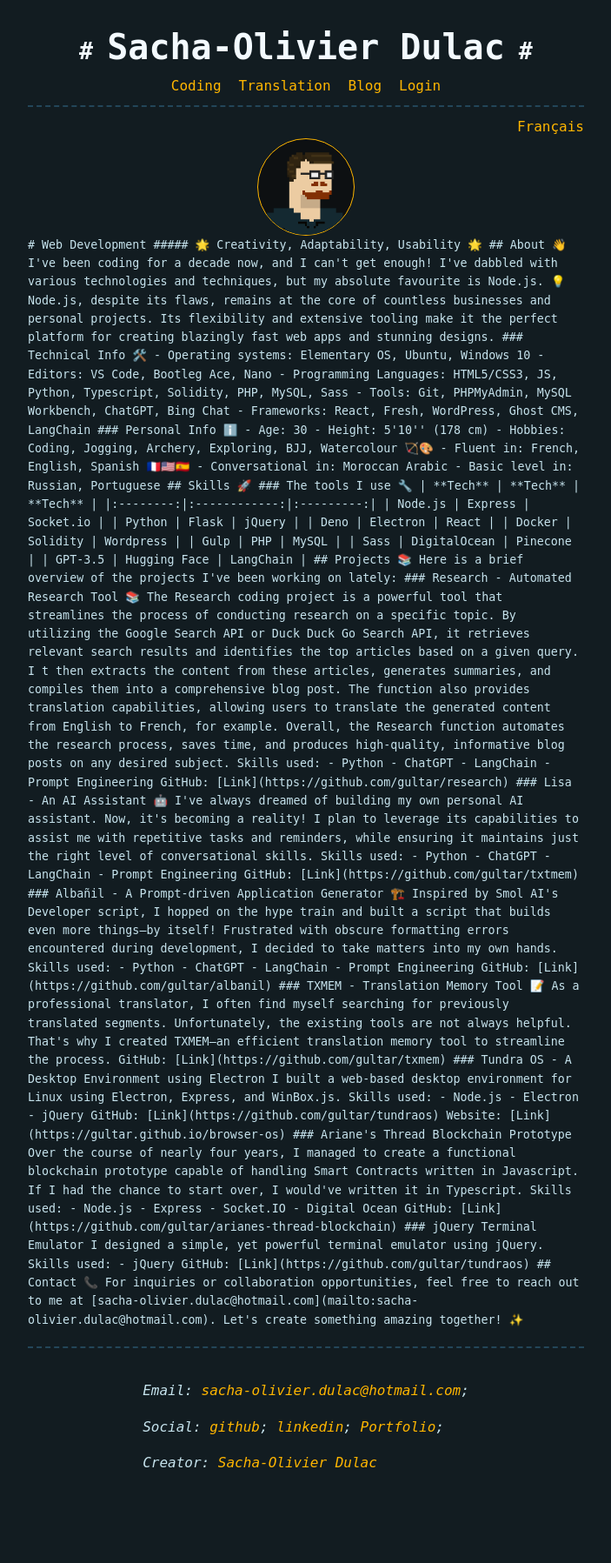
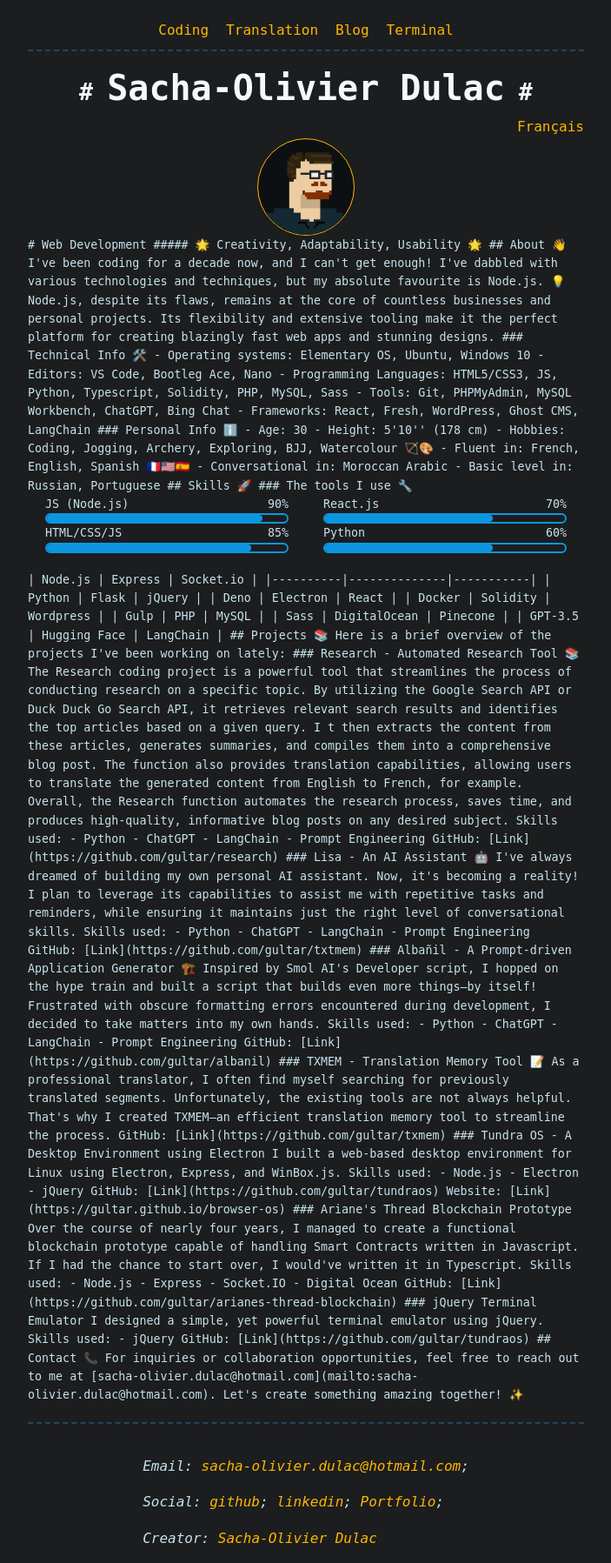
Before and after one commit to gultar/flask-portfolio, a Flask app: page / in a window 1280 px wide. Shown: the whole page at 87% size, without its empty margins (288-991 px from the left). Before the commit the page ends 1687 px from the top, so only its background shows below. Run offline with Flask 3, Linux system fonts and the light colour scheme; some libraries are stand-ins or nearby versions.

Commit message:
changing portfolio page

```diff
--- a/modules/routes.py
+++ b/modules/routes.py
@@ -2,6 +2,7 @@ from modules.dependencies import *
 from modules.file_utils import *
 from modules.decorators import *
 import os
+import json
 
 def create_routes(app):
 
@@ -228,6 +229,12 @@ def create_routes(app):
 
         return read_file(portfolio_path, encoding="UTF-8")
 
+    @app.route('/get-list-of-pages/',  methods=['GET'])
+    def get_list_of_pages():
+        pages_list = ["coding","coding-fr","translation","translation-fr"]
+        return json.dumps(pages_list)
+
+
     # Route for getting the content of a blog post
     @app.route("/get-post/<slug>", methods=['GET'])
     def get_post(slug):
--- a/portfolio.md
+++ b/portfolio.md
@@ -24,10 +24,132 @@ I've been coding for a decade now, and I can't get enough! I've dabbled with var
 
 ## Skills 🚀
 ### The tools I use 🔧
+<div class="skillbars">
+    <div class="panel-skillsbars">
+        <!-- First column of skills -->
+        <div class="skills">
+            <div class="details">
+                <span>JS (Node.js)</span>
+                <span>90%</span>
+            </div>
+            <div class="bar">
+                <div class="bar-fill" style="--percentage: 90%"></div>
+            </div>
+        </div>
+        <div class="skills">
+            <div class="details">
+                <span>HTML/CSS/JS</span>
+                <span>85%</span>
+            </div>
+            <div class="bar">
+                <div class="bar-fill" style="--percentage: 85%"></div>
+            </div>
+        </div>
+    </div>
+    <div class="panel-skillsbars">
+        <!-- Second column of skills -->
+        <div class="skills">
+            <div class="details">
+                <span>React.js</span>
+                <span>70%</span>
+            </div>
+            <div class="bar">
+                <div class="bar-fill" style="--percentage: 70%"></div>
+            </div>
+        </div>
+        <div class="skills">
+            <div class="details">
+                <span>Python</span>
+                <span>60%</span>
+            </div>
+            <div class="bar">
+                <div class="bar-fill" style="--percentage: 70%"></div>
+            </div>
+        </div>
+    </div>
+</div>
+<!-- <div class="skillbars">
+    <div class="panel-skillsbars">
+        <div class="skills">
+            <div class="details">
+            <span>JS (Node.js)</span>
+            <span>90%</span>
+            </div>
+            <div class="bar">
+            <div id="html-bar"></div>
+            </div>
+        </div>
+        <div class="skills">
+            <div class="details">
+            <span>HTML/CSS/JS</span>
+            <span>75%</span>
+            </div>
+            <div class="bar">
+            <div id="css-bar"></div>
+            </div>
+        </div>
+        <div class="skills">
+            <div class="details">
+            <span>React</span>
+            <span>72%</span>
+            </div>
+            <div class="bar">
+            <div id="javascript-bar"></div>
+            </div>
+        </div>
+        <div class="skills">
+            <div class="details">
+            <span>jQuery</span>
+            <span>68%</span>
+            </div>
+            <div class="bar">
+            <div id="jQuery-bar"></div>
+            </div>
+        </div>
+    </div>
+    <div class="panel-skillsbars">
+        <div class="skills">
+            <div class="details">
+            <span>Python</span>
+            <span>90%</span>
+            </div>
+            <div class="bar">
+            <div id="html-bar"></div>
+            </div>
+        </div>
+        <div class="skills">
+            <div class="details">
+            <span>LangChain</span>
+            <span>72%</span>
+            </div>
+            <div class="bar">
+            <div id="javascript-bar"></div>
+            </div>
+        </div>
+        <div class="skills">
+            <div class="details">
+            <span>LLMs (OpenAI & Others)</span>
+            <span>55%</span>
+            </div>
+            <div class="bar">
+            <div id="css-bar"></div>
+            </div>
+        </div>
+        <div class="skills">
+            <div class="details">
+            <span>jQuery</span>
+            <span>68%</span>
+            </div>
+            <div class="bar">
+            <div id="jQuery-bar"></div>
+            </div>
+        </div>
+    </div>
 
-| **Tech** | **Tech**     | **Tech**  |
-|:--------:|:------------:|:---------:|
+</div> -->
+
 | Node.js  | Express      | Socket.io |
+|----------|--------------|-----------|
 | Python   | Flask        | jQuery    |
 | Deno     | Electron     | React     |
 | Docker   | Solidity     | Wordpress |
@@ -61,7 +183,6 @@ Skills used:
 - ChatGPT
 - LangChain
 - Prompt Engineering
-
 
 GitHub: [Link](https://github.com/gultar/txtmem)
 
--- a/static/css/style.css
+++ b/static/css/style.css
@@ -1,6 +1,6 @@
 :root {
 
-    --base00: #121C21;
+    --base00: #1c1d1f;/*#121C21;*/
     --base01: #1C2C33;
     --base02: #375C6B;
     --base03: #C6E3ED;
@@ -95,12 +95,14 @@ h2, h3{
     justify-content: space-around;
     margin: auto;
     text-align: center;
+    align-items: center;
     color: var(--base04);
 
 }
 
 .wrapping-name{
     display: inline-block;
+    text-align: center;
     width: 100%;
 }
 
@@ -351,9 +353,9 @@ h2, h3{
 }
 
 table {
-    width: 40%;
+    width: 100%;
     border-collapse: collapse;
-    border: 1px dashed #ddd;
+    /* border: 1px dashed #ddd; */
 }
 
 th, td {
@@ -363,7 +365,8 @@ th, td {
 }
 
 th {
-    background-color: grey;
+
+    /* background-color: grey; */
 }
 
 /* Links */
@@ -490,6 +493,44 @@ footer {
   animation-duration: 1s;
   animation-timing-function: steps(30, end);
   animation-fill-mode: forwards;
+}
+
+.skillbars{
+    display: flex;
+    flex-direction: row;
+    margin-bottom:20px;
+    width:100%;
+}
+
+.details{
+    display: flex;
+    justify-content: space-between;
+}
+
+.panel-skillsbars{
+    display: flex;
+    flex-direction: column;
+    width:100%;
+    margin:0px 20px;
+}
+
+.bar {
+    border: 2px solid #0d96e0;
+    border-radius: 20px;
+}
+
+.bar .bar-fill {
+    width: 0;
+    height: 8px;
+    border-radius: 10px;
+    background-color: #0d96e0;
+    animation: fill-bar 2s forwards;
+}
+
+@keyframes fill-bar {
+    100% {
+        width:var(--percentage);
+    }
 }
 
 
--- a/static/css/terminal.css
+++ b/static/css/terminal.css
@@ -1,6 +1,6 @@
 body{
   background-color: rgb(15, 26, 26);
-
+  font-family: monospace;
   color: var(--terminal-font-color);
 }
 
@@ -25,7 +25,7 @@ body{
     display:block;
     position:absolute;
     z-index:9;
-    height:90%;
+    height:100%;
   }
 
   p{
--- a/templates/_navbar.html
+++ b/templates/_navbar.html
@@ -1,17 +1,4 @@
-<h1 class="my-name">
-    <!-- <div class="pixel-portrait-container">
-        <img src="../static/images/8bitpix (1).png" alt="" class="pixel-portrait"/>
-    </div>
-     -->
-     {% if (request.url_rule.endpoint == 'index') %}
-     <span class="wrapping-name typed"># <a class="name" href="/">Sacha-Olivier Dulac</a> #</span>
-     {% else %}
-     <span class="wrapping-name"># <a class="name" href="/">Sacha-Olivier Dulac</a> #</span>
-     {% endif %}
-    <!-- <div class="pixel-portrait-container">
-        <img src="../static/images/8bitpix (1).png" alt="" class="pixel-portrait"/>
-    </div> -->
-</h1>
+
 
 <nav class="navbar">
     <a class="nav-element{% if current_page == '/' %} active{% endif %}" href="/">
@@ -23,9 +10,16 @@
     <a class="nav-element{% if current_page == '/blog' %} active{% endif %}" href="/blog">
         <span>{% if current_page == '/blog' %}{{ '#' }}{% endif %}Blog{% if current_page == '/blog' %}{{ '#' }}{% endif %}</span>
     </a>
-    {% if navbar_logged_in %}
-        <a class="nav-element" href="/logout"><span>Logout</span></a>
+
+    <a class="nav-element{% if current_page == '/' %} active{% endif %}" href="/terminal">
+        <span>Terminal</span>
+    </a>
+
+</nav>
+<h1 class="my-name">
+    {% if (request.url_rule.endpoint == 'index') or (request.url_rule.endpoint == 'translation') or (request.url_rule.endpoint == 'coding_fr') or (request.url_rule.endpoint == 'translation_fr') %}
+    <span class="wrapping-name typed"># <a class="name" href="/">Sacha-Olivier Dulac</a> #</span>
     {% else %}
-        <a class="nav-element" href="/login"><span>Login</span></a>
+    <!-- <span class="wrapping-name"># <a class="name" href="/">Sacha-Olivier Dulac</a> #</span> -->
     {% endif %}
-</nav>
+</h1>
--- a/templates/index.html
+++ b/templates/index.html
@@ -8,6 +8,7 @@
 <body>
     <div data-page="home" class="post-content">
         {% set navbar_logged_in = logged_in %}
+        {% set navbar_language = language %}
         {% include '_navbar.html' %}
         <div class="language-toolbar">
             {% if language == "English" %}
```
Also changed, not shown: static/js/terminal/filesystem.bundle.js (+5 -11 lines), static/js/terminal/terminal.js (+46 -8 lines), templates/_skillbars.html (added, +99 -0 lines).
